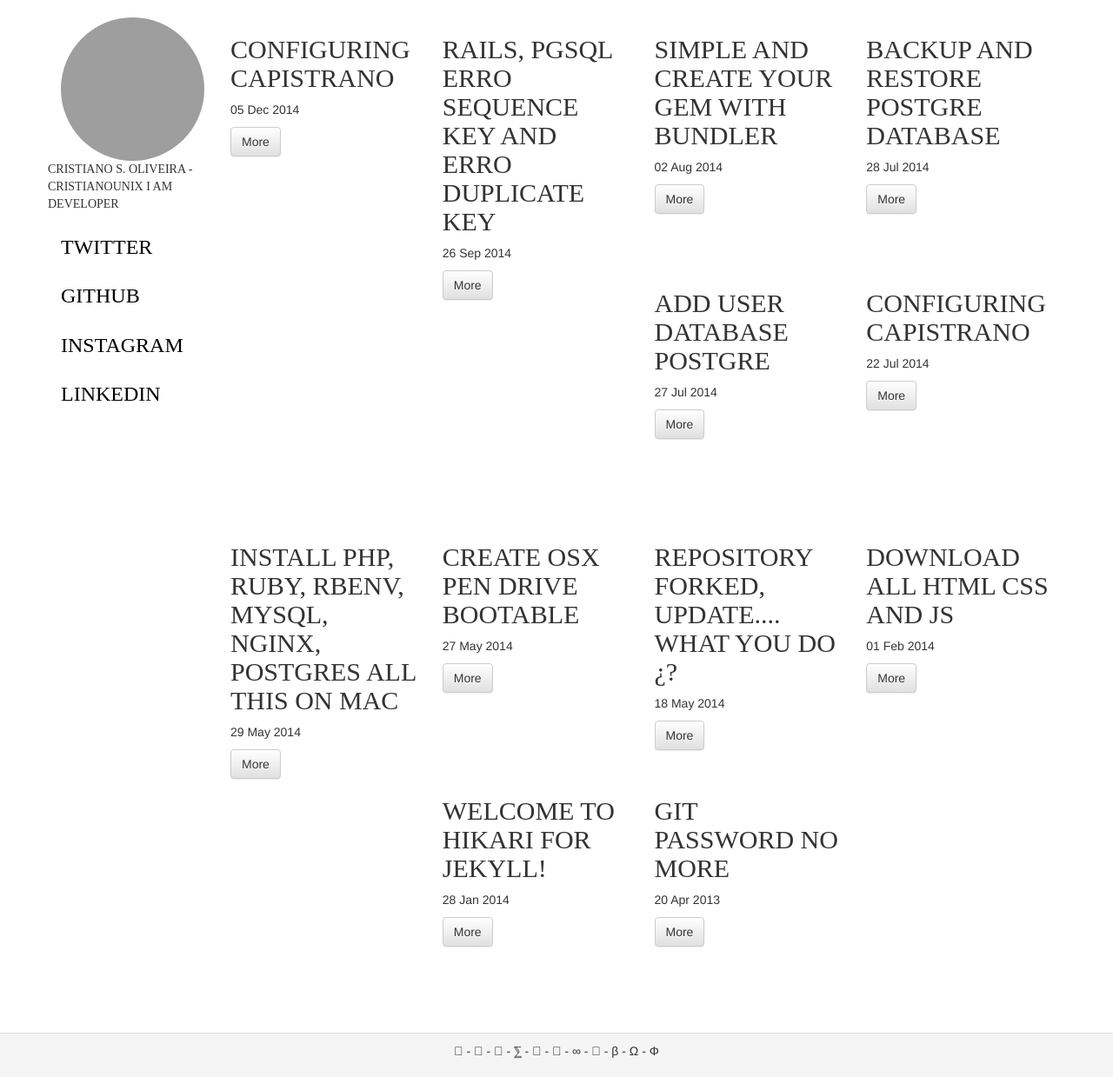
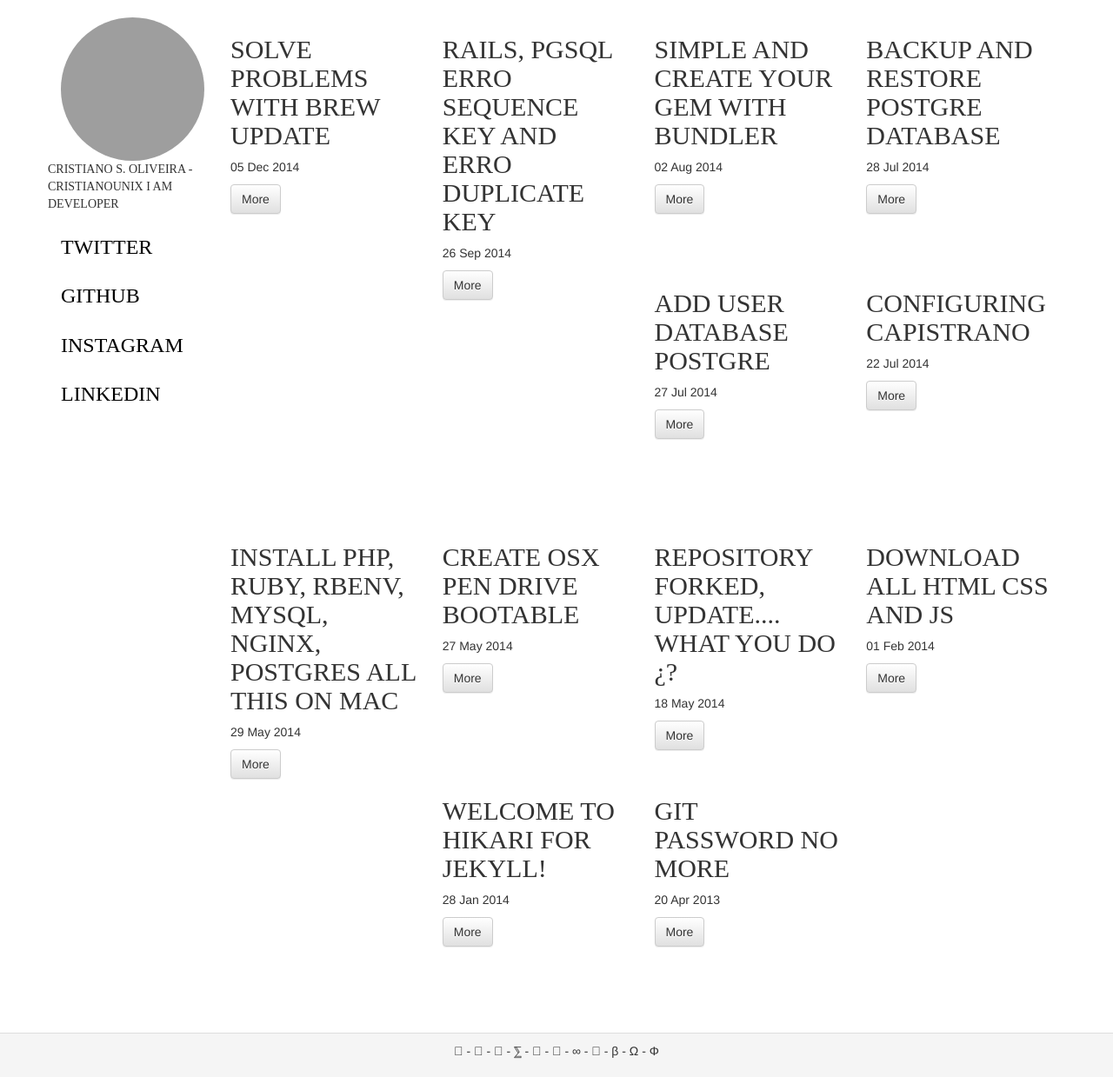
Before and after one commit to cristianounix/cristianounix, a Jekyll site: the page built from index.html, in a window 1280 px wide. Shown: the whole page at 87% size. Built offline with Jekyll 4.4.1, drawn with Linux system fonts in a browser that asks for light colours; nearby versions of some CDN libraries; some web fonts are replaced; grey boxes are pictures that could not be loaded.

Commit message:
Brew update erro

```diff
--- a/_posts/2014-12-05-brew-update-error.markdown
+++ b/_posts/2014-12-05-brew-update-error.markdown
@@ -1,10 +1,9 @@
 ---
 layout: post
-title: Configuring Capistrano
-description: "Install and Configure capistrano"
-modified: 2014-07-22
-category: ruby, deploy, capistrano
-tags: [git, ruby]
+title: Solve problems with brew update
+modified: 2014-12-05
+category: brew, git, macos
+tags: [git, ruby, brew, mac]
 comments: true
 share: true
 ---
```
